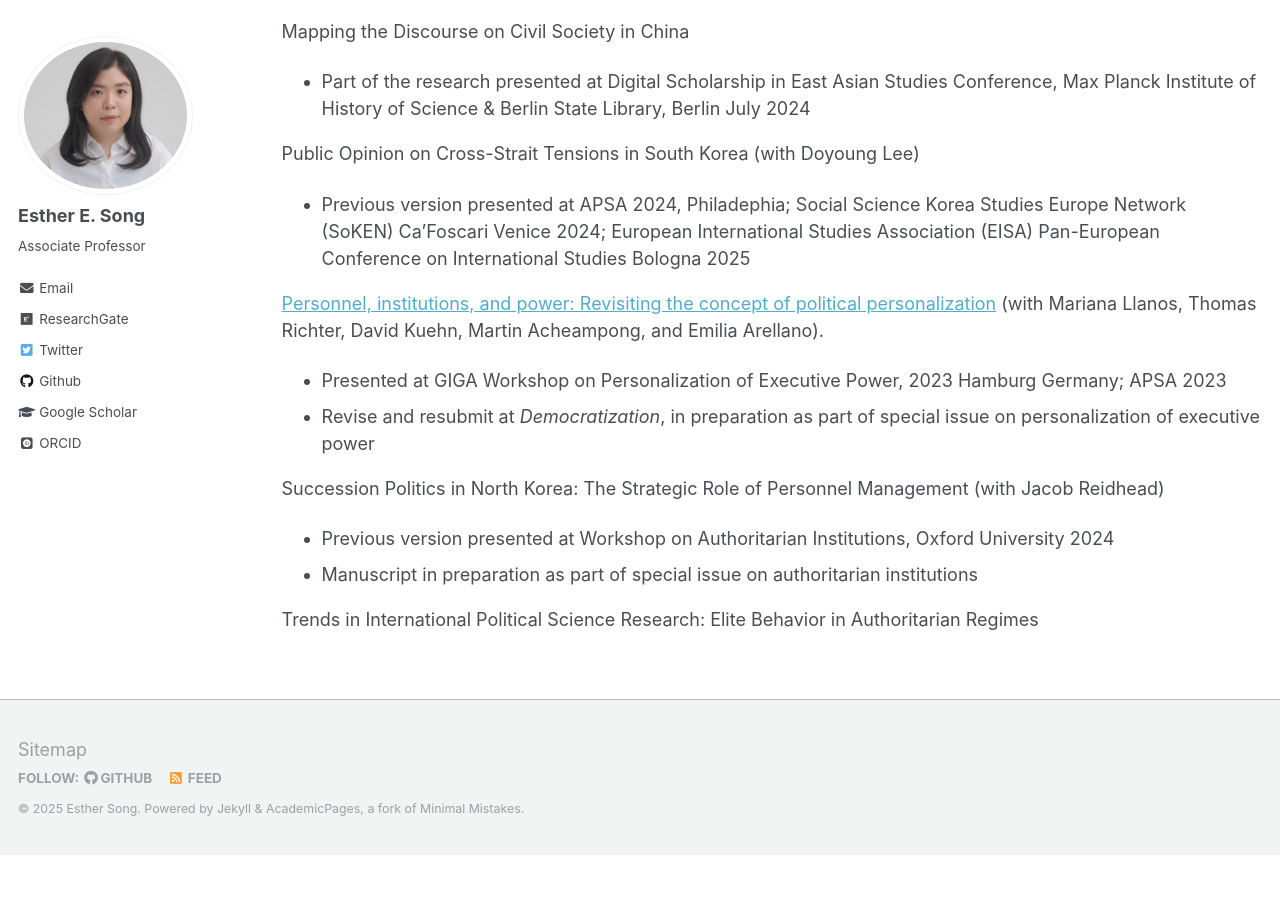
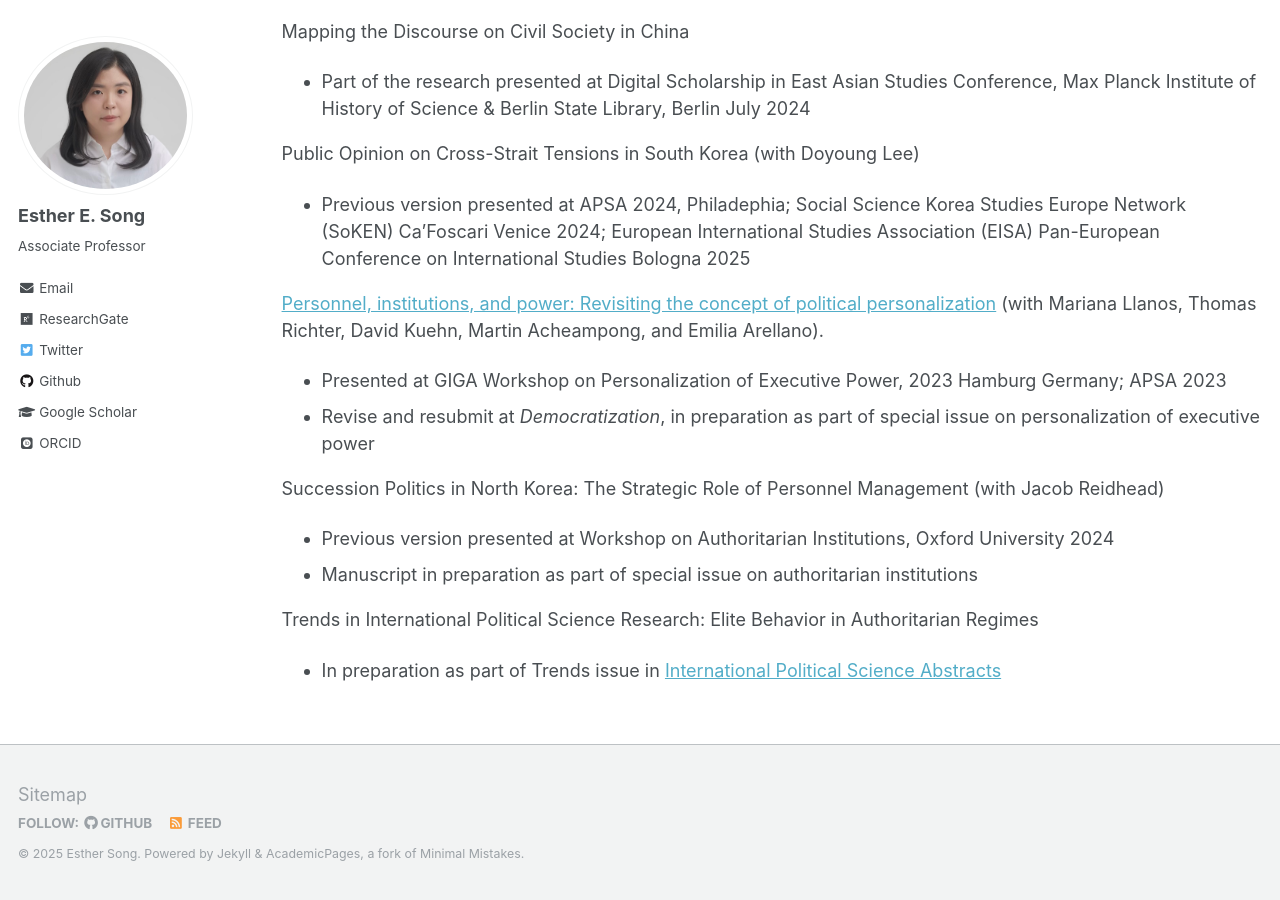
Before and after one commit to ehsong/ehsong.github.io, a Jekyll site: the page built from _pages/research.md, in a window 1280 px wide and 900 px high, scrolled down 2767 px. Built offline with Jekyll 4.4.1, drawn with Linux system fonts in a browser that asks for light colours; some web fonts are replaced; before the commit the page ends 3622 px from its top, so only the background shows below that.

Commit message:
Update research.md

```diff
--- a/_pages/research.md
+++ b/_pages/research.md
@@ -76,3 +76,4 @@ Succession Politics in North Korea: The Strategic Role of Personnel Management (
 - Manuscript in preparation as part of special issue on authoritarian institutions
 
 Trends in International Political Science Research: Elite Behavior in Authoritarian Regimes
+- In preparation as part of Trends issue in [International Political Science Abstracts](https://journals.sagepub.com/home/IAB)
```
